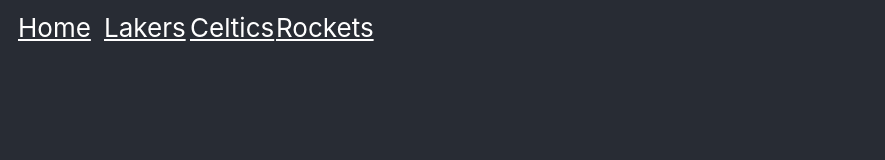
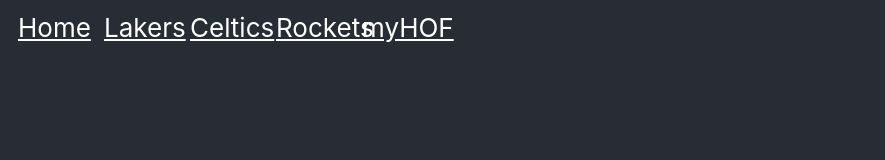
Before and after one commit to ebereokezie/my-phase-2-project, a React (Create React App) app in the folder phase-2-react-project/: page / in a window 1280 px wide. Shown: the top 160 px of the page, without its empty margins (0-885 px from the left). Built offline with nearby package versions, Linux system fonts and the light colour scheme.

Commit message:
add new component, update nav link

```diff
--- a/phase-2-react-project/src/components/NavBar.js
+++ b/phase-2-react-project/src/components/NavBar.js
@@ -16,6 +16,7 @@
             <NavLink to = "/lakers" exact style = {linkStyles}>Lakers</NavLink>
             <NavLink to = "/celtics" exact style = {linkStyles}>Celtics</NavLink>
             <NavLink to = "/rockets" exact style = {linkStyles}>Rockets</NavLink>
+            <NavLink to = "/halloffame" exact style = {linkStyles}>myHOF</NavLink>
         </div>
     )
 }
```
Also changed, not shown: phase-2-react-project/src/components/HallOfFame.js (added).
